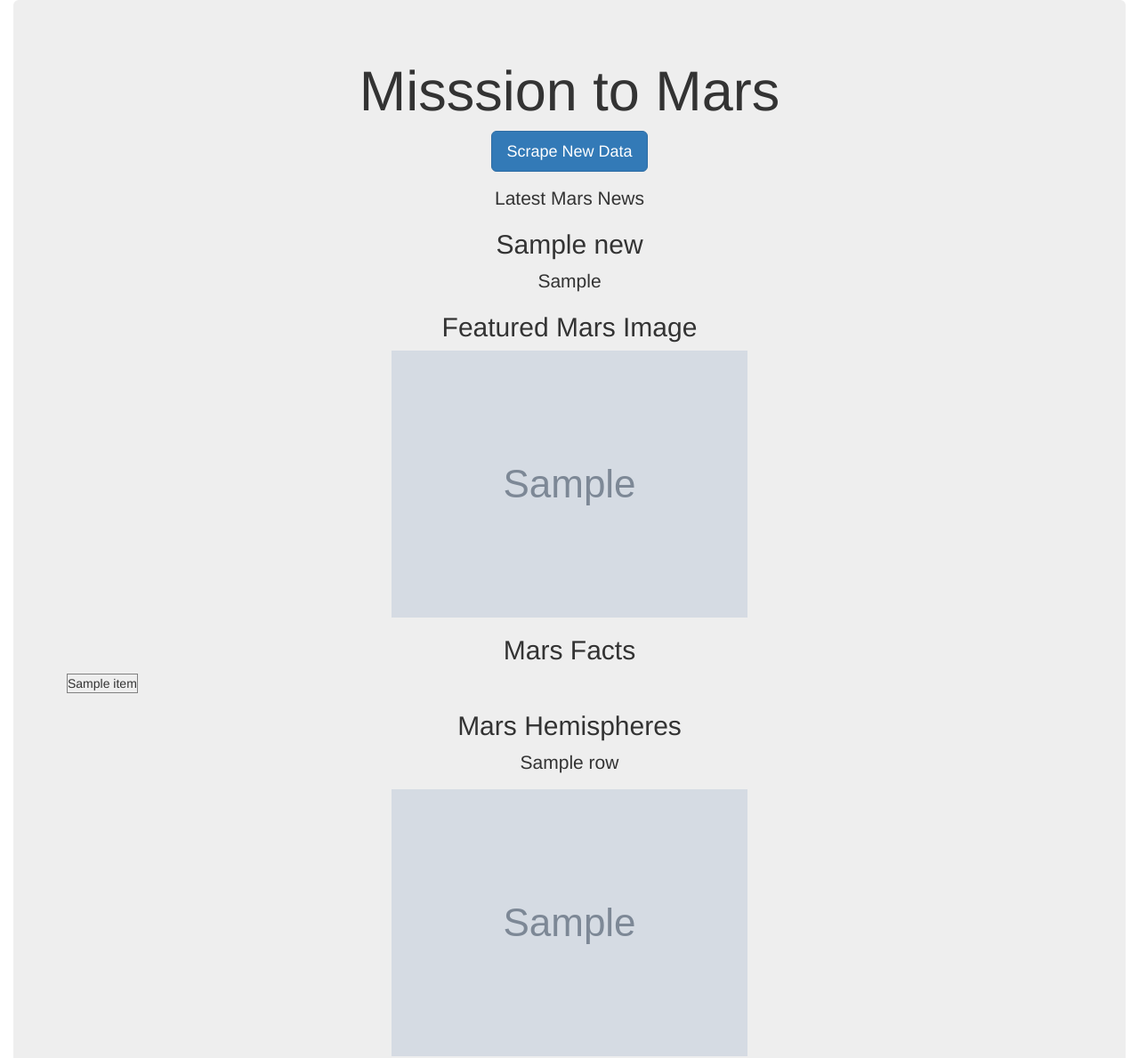
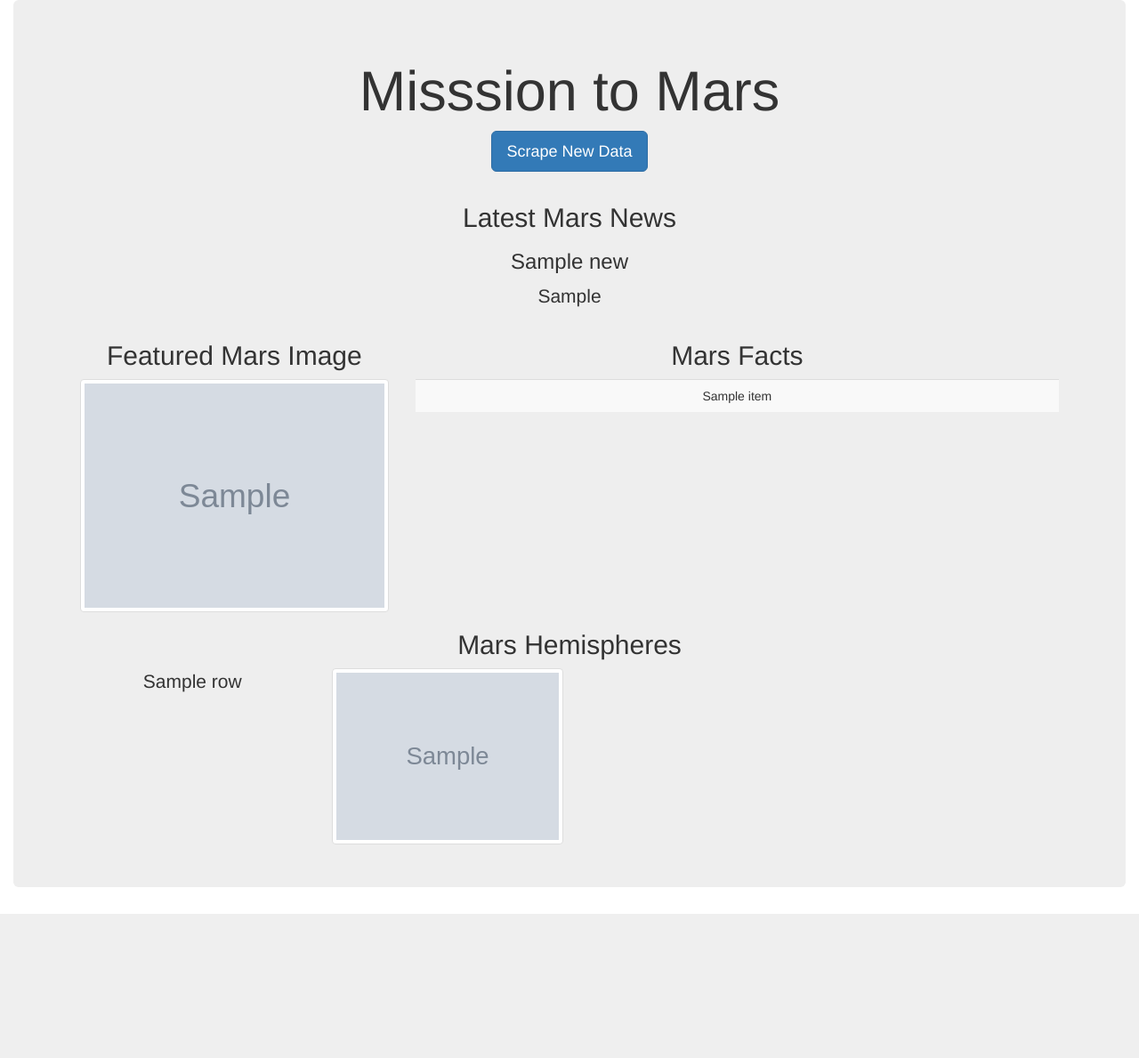
Before and after one commit to Momoyactly/web-scraping-challenge, a Flask app: page / in a window 1280 px wide. Shown: the top 1189 px of the page at 89% size. After the commit the page ends 1027 px from the top, so only its background shows below. Run offline with Flask 2, Linux system fonts and the light colour scheme; grey boxes marked "Sample" are stand-in pictures; a database or web service that is not in the repository returns one stand-in record (values such as "Sample title"); some libraries are stand-ins or nearby versions.

Commit message:
fix format index.html

```diff
--- a/scrape_mars.py
+++ b/scrape_mars.py
@@ -47,7 +47,7 @@ def scraper():
         a  = dw_soup.find('a')['href']
         hemisphere_image_urls.append({'Title':' '.join(h2.split(' ')[:-1]),\
             'Src':url+a})
-
+    browser.quit()
     data = {
         'News': news,
         'Feature_img': featured_image_url,
--- a/templates/index.html
+++ b/templates/index.html
@@ -7,6 +7,8 @@
   <meta http-equiv="X-UA-Compatible" content="ie=edge">
   <title>Misssion to Mars</title>
   <link rel="stylesheet" href="https://maxcdn.bootstrapcdn.com/bootstrap/3.3.7/css/bootstrap.min.css">
+  <script src="https://cdn.jsdelivr.net/npm/bootstrap@5.0.1/dist/js/bootstrap.bundle.min.js" integrity="sha384-gtEjrD/SeCtmISkJkNUaaKMoLD0//ElJ19smozuHV6z3Iehds+3Ulb9Bn9Plx0x4" crossorigin="anonymous"></script>
+
 </head>
 
 <body>
@@ -14,13 +16,21 @@
     <div class="jumbotron text-center">
       <h1>Misssion to Mars</h1>
       <p><a class="btn btn-primary btn-lg" href="/scrape" role="button">Scrape New Data</a></p>
-      <p>Latest Mars News</p>
-      <h2>{{ mars_data.News.title }}</h2>
+      <div class="container">
+        <div class="row">
+          <h2>Latest Mars News</h2>
+          <h3>{{ mars_data.News.title }}</h3>
           <p>{{mars_data.News.p}}</p>
+        </div>
+
+        <div class="row">
+          <div class="col-md-4">
             <h2>Featured Mars Image</h3>
-        <img src="{{mars_data.Feature_img}}" alt="Feature Image">
+              <img class="img-thumbnail" src="{{mars_data.Feature_img}}" alt="Feature Image">
+          </div>
+          <div class="col-md-8">
             <h2>Mars Facts</h2>
-        <table border="1" class="dataframe">
+            <table class="table table-striped">
               {% for row in mars_data.table %}
               <TR>
                 {% for item in row %}
@@ -29,14 +39,25 @@
               </TR>
               {% endfor %}
             </table>
+          </div>
+        </div>
+        <div class="row">
           <h2>Mars Hemispheres</h2>
           {% for row in mars_data.hemisphere_img %}
+          <div class="col-md-3">
             <p>{{row.Title}}</p>
-        <img src="{{row.Src}}" alt="{{row.Title}}">
+          </div>
           {% endfor %}
-
+          <div class="row">
+            {% for row in mars_data.hemisphere_img %}
+            <div class="col-md-3">
+              <img class="img-thumbnail" src="{{row.Src}}" alt="{{row.Title}}">
             </div>
-
+            {% endfor %}
+          </div>
+        </div>
+      </div>
+    </div>
   </div>
   </div>
 </body>
```
Lines whose indentation alone changed are shown as unchanged.
